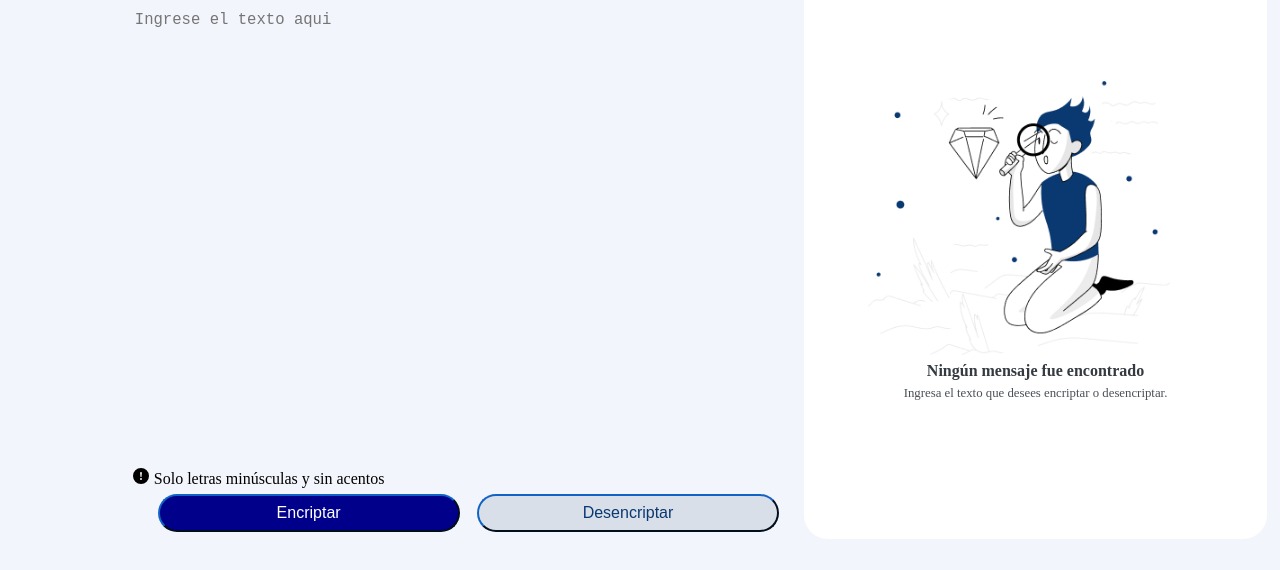
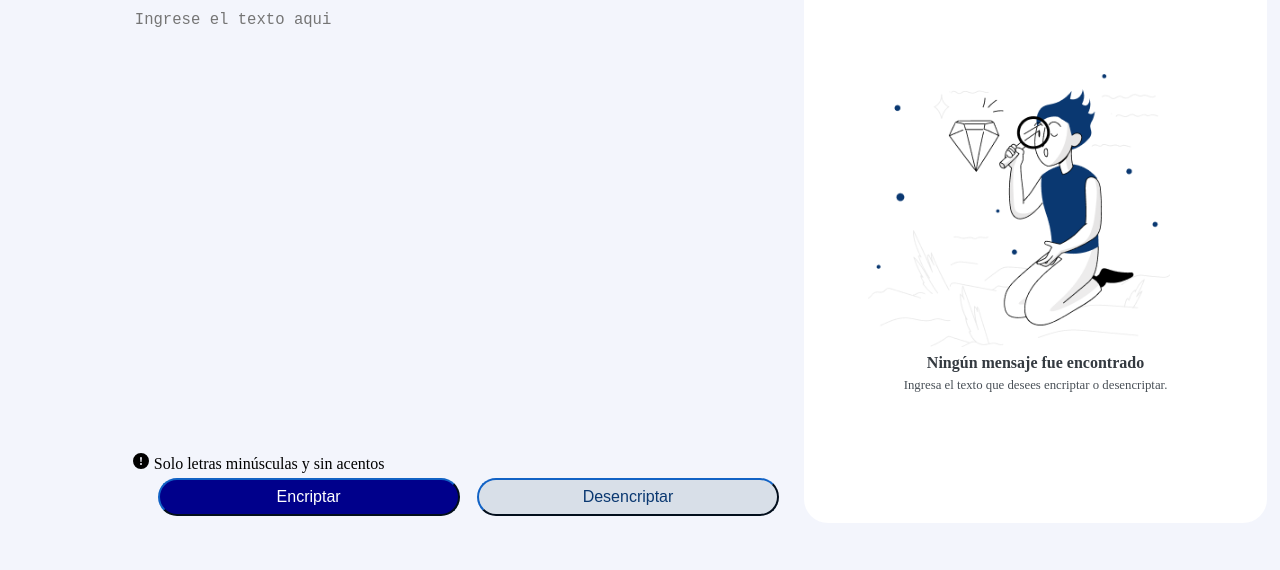
Before and after one commit to Froylan23914/encriptador-js, a plain HTML site: page cod-decod.html in a window 1280 px wide. Shown: the part 64-634 px from the top of the page. Drawn offline with Linux system fonts and the light colour scheme.

Commit message:
Se cambiaron tamannos de div entrada en diferentes resoluciones

```diff
--- a/cod-decod.css
+++ b/cod-decod.css
@@ -61,7 +61,7 @@ p img{
 #entrada{
 	color: 				#0A3871;
 	background-color:	#f3f5fc;
-	height:				15em;
+	height:				12em;
 }
 
 #salida{
@@ -149,7 +149,7 @@ p img{
 	}
 
 	#entrada{
-		height:	29em;
+		height:	28em;
 	}
 
 	#salida{
```
